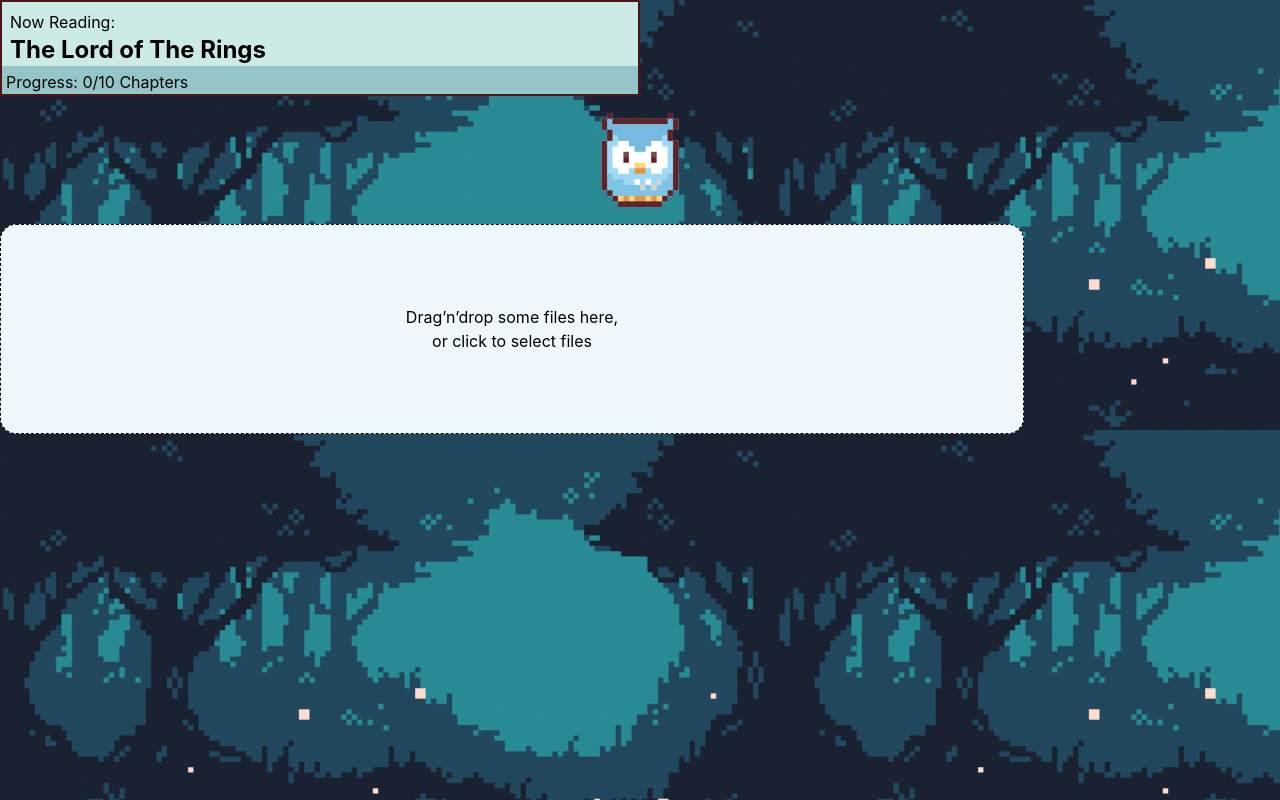
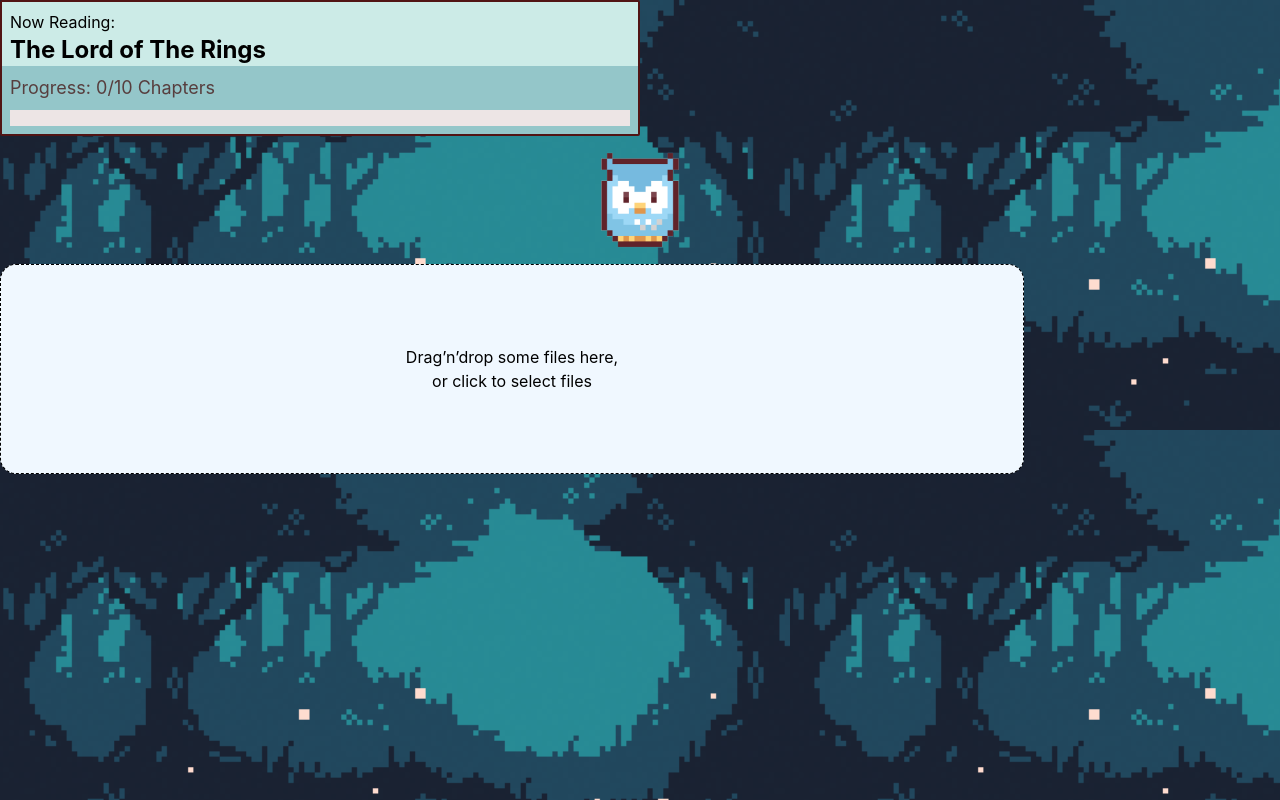
Before and after one commit to long715/HackOverflow-2022, a React (Create React App) app: page / in a window 1280 px wide. Built offline with nearby package versions, Linux system fonts and the light colour scheme.

Commit message:
progress part implementation

```diff
--- a/src/component/ProgressBar.jsx
+++ b/src/component/ProgressBar.jsx
@@ -3,7 +3,7 @@
 
 const ProgressBar = ({ value, max }) => {
     return (
-        <progress value={value} max={max} />
+        <progress className="w-full" value={value} max={max} />
     )
 };
 
--- a/src/component/ReadingStatus.jsx
+++ b/src/component/ReadingStatus.jsx
@@ -1,5 +1,6 @@
 import Character from "../resources/images/owl.gif";
 import React, {useState} from 'react';
+import ProgressBar from "./ProgressBar";
 
 function ReadingStatus(){
     const MAX =10;
@@ -13,8 +14,13 @@
                     <h2 className="font-bold text-2xl">The Lord of The Rings</h2>
                 </div>
                 <div className="w-78 h-2/5 bottom-0 bg-[#94C6C9]">
-                    <p className="ml-1 mt-1">Progress: {count}/10 Chapters</p>
+                    <p className="ml-2 mt-2 text-[#573E3E] text-lg">Progress: {count}/{MAX} Chapters</p>
+                    <div className="flex flex-row h-4 bg-[#EDE5E5] m-2">
+                        <div className={`h-4 bg-[#795B5B]`} style={{flexGrow: count}}></div>
+                        <div className={`h-4 bg-[#EDE5E5]`} style={{flexGrow: MAX-count}}></div>
+                    </div>
                 </div>
+
             </div>
             <div className ="flex justify-center items-center">
                 <button className={`bg-[#CCEBE7] ${onPage? "block":"hidden"} w-24 h-24 bg-[#CCEBE7] border-[#511414] border-2`} onClick={()=>setCount(count-1)} disabled={count<=0? true:false}>-1 Chapter</button>
```
